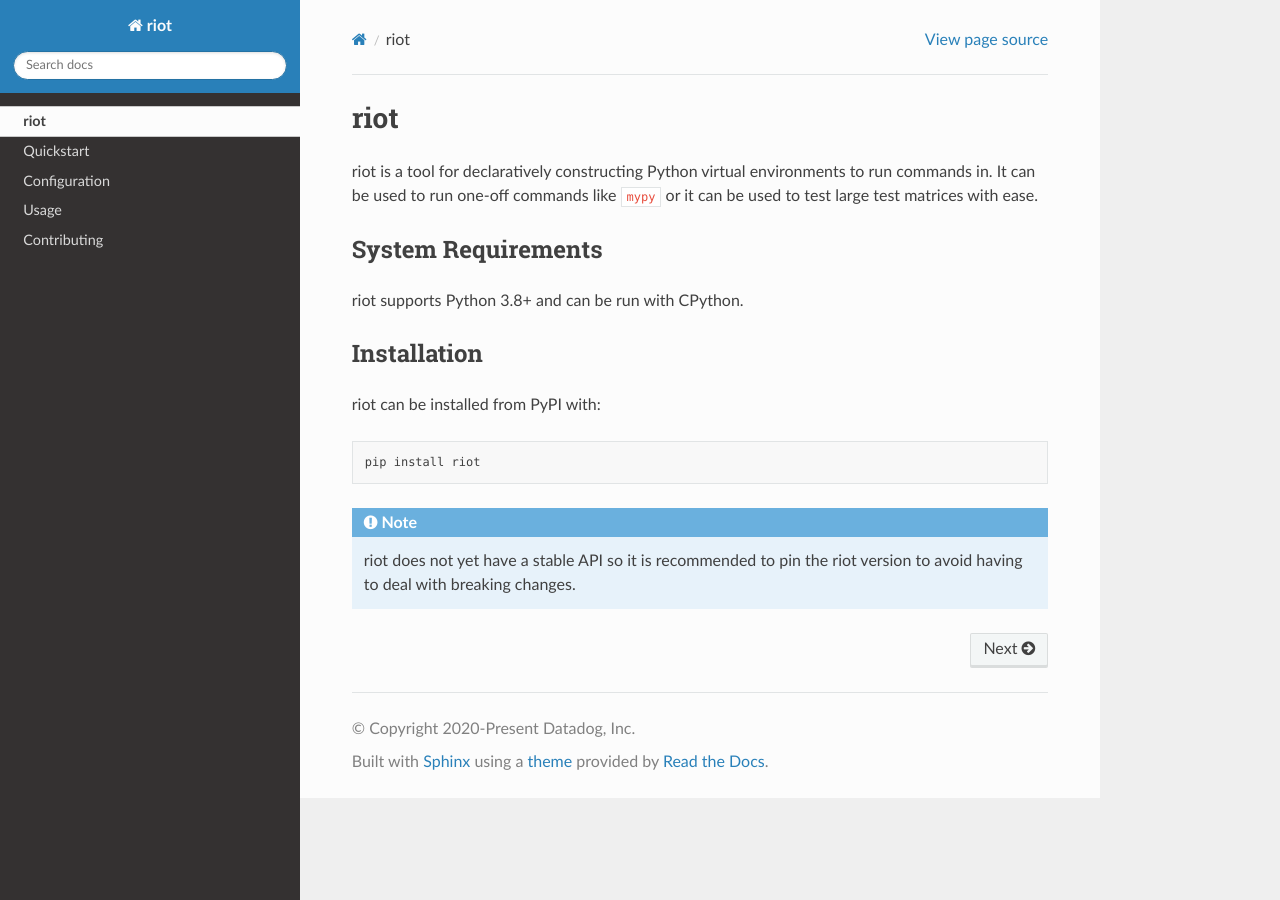
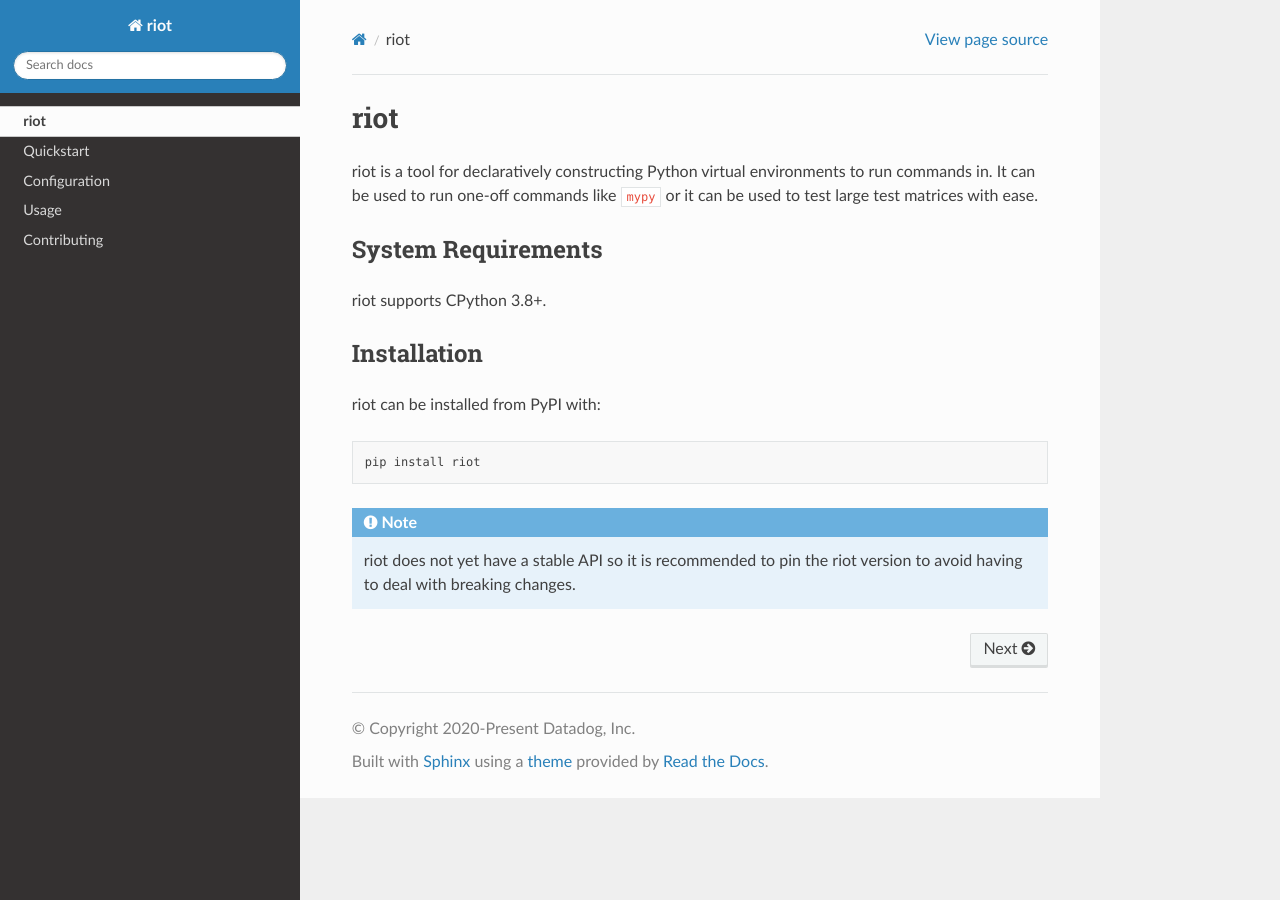
Before and after one commit to DataDog/riot, a Sphinx documentation site: the page built from docs/index.rst, in a window 1280 px wide. Built offline with Sphinx 7.4.7 and the Read the Docs theme 3.1.0, drawn with Linux system fonts in a browser that asks for light colours.

Commit message:
update wording

```diff
--- a/docs/index.rst
+++ b/docs/index.rst
@@ -21,7 +21,7 @@ be used to test large test matrices with ease.
 System Requirements
 -------------------
 
-riot supports Python 3.8+ and can be run with CPython.
+riot supports CPython 3.8+.
 
 
 Installation
```
